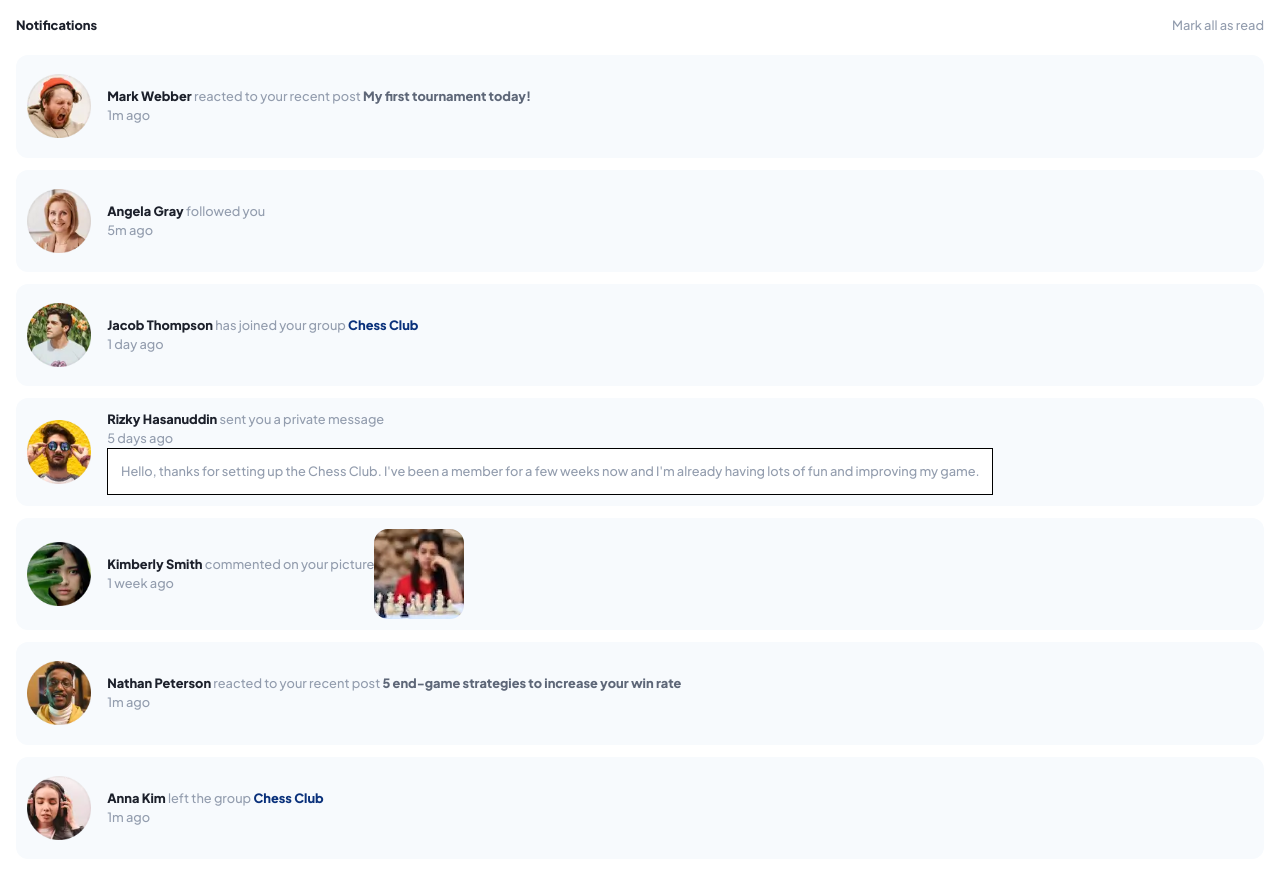
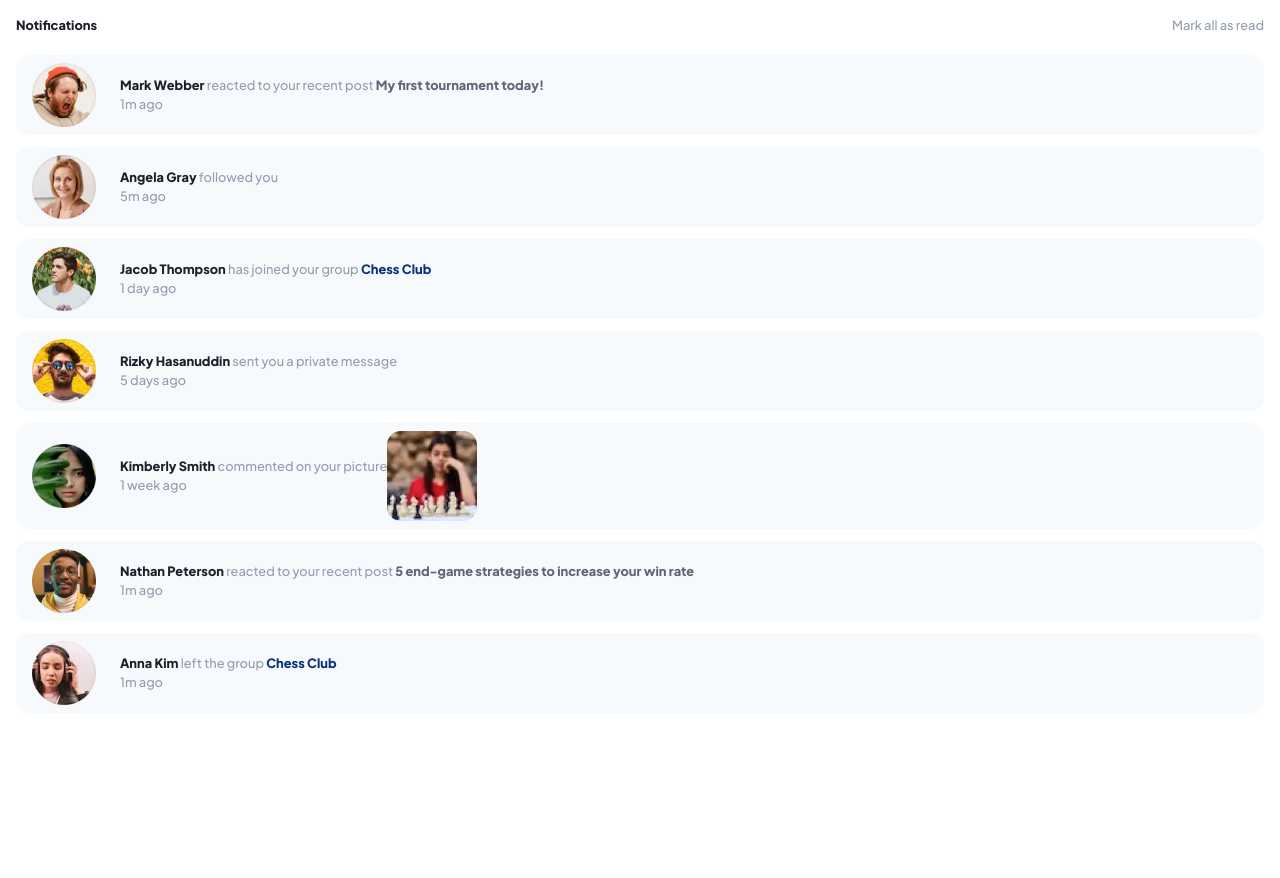
Before and after one commit to gusrod22/notifications-page, a plain HTML site: page index.html in a window 1280 px wide. After the commit the page ends 800 px from the top, so only its background shows below. Drawn offline with Linux system fonts and the light colour scheme.

Commit message:
sizing adjustment for avatar pictures

```diff
--- a/index.html
+++ b/index.html
@@ -77,7 +77,7 @@
               <p>1 day ago</p>
             </div>
           </div>
-          <div class="notification ">
+          <div class="notification">
             <div class="avatar-container">
               <img src="/assets/images/avatar-rizky-hasanuddin.webp" alt="" />
             </div>
@@ -89,16 +89,6 @@
                 </p>
               </div>
               <p>5 days ago</p>
-              <div class="message-notification">
-                <div class="message-preview">
-                  <p>
-                    Hello, thanks for setting up the Chess Club. I've been a
-                    member for a few weeks now and I'm already having lots of fun
-                    and improving my game.
-                  </p>
-                </div>
-              </div>
-
             </div>
           </div>
           <div class="notification">
--- a/styles.css
+++ b/styles.css
@@ -59,14 +59,14 @@ main {
 }
 .notification{
   align-items: center;
-  padding: .7rem;
+  padding: .5rem;
   background-color: hsl(210, 60%, 98%);
   margin-bottom: 12px;
   border-radius: 12px;
 }
 .avatar-container{
-  width: 4rem;
-  height: 5rem;
+  min-width: 5rem;
+  height: 4rem;
   overflow: hidden;
   margin-right: 1rem;
 }
```
